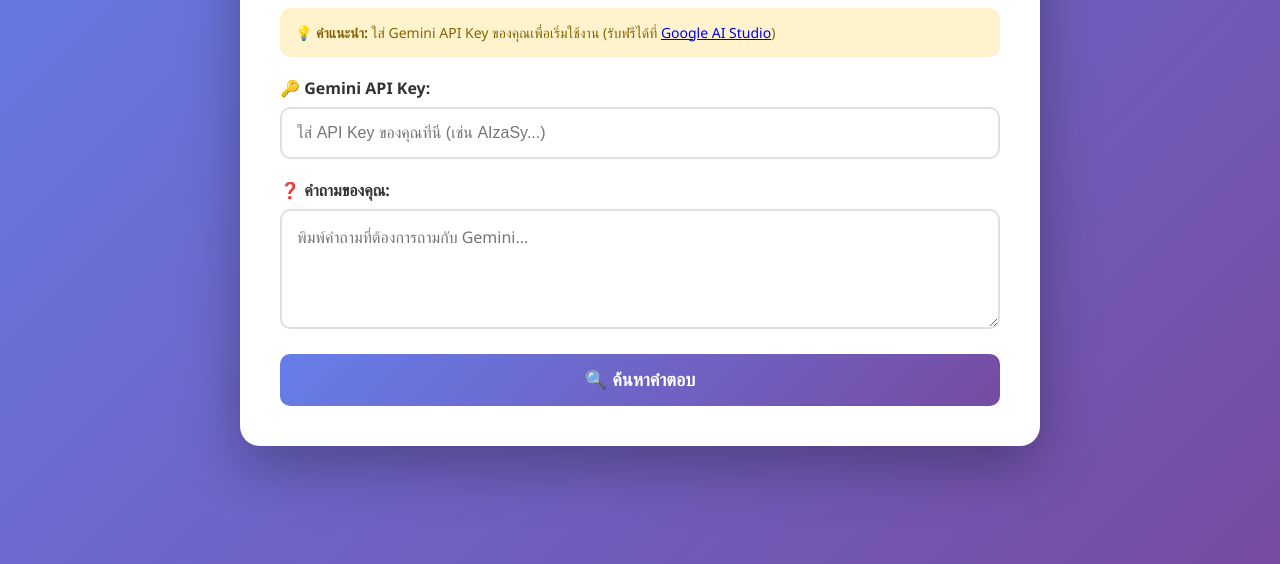
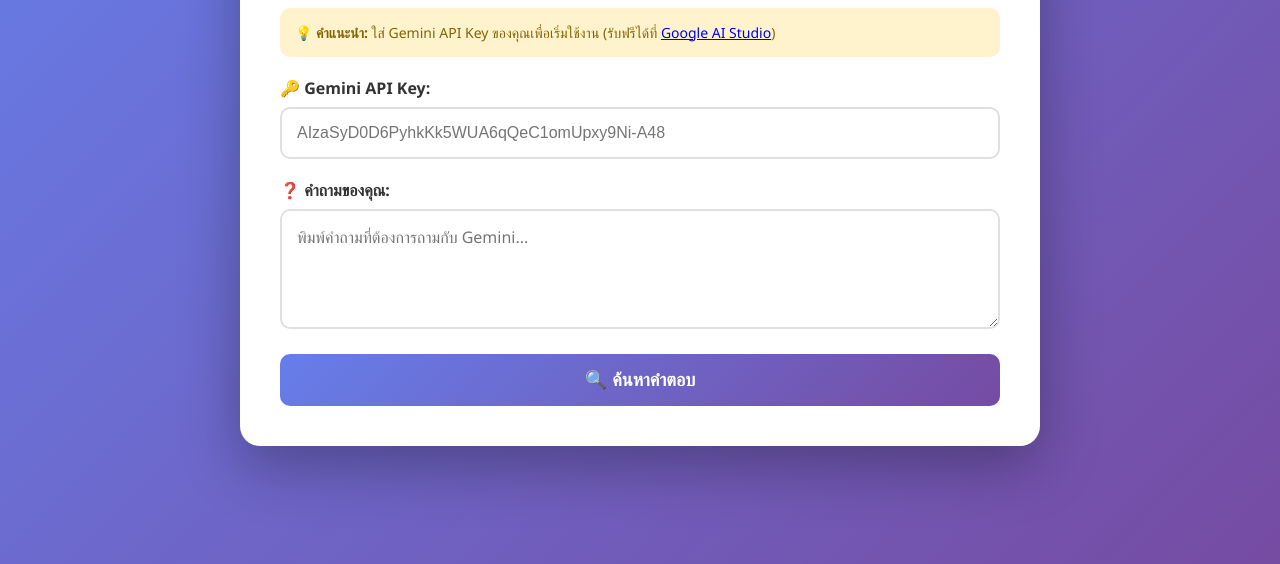
Before and after one commit to thitisiri012/gemini-search-engine1, a plain HTML site: page index.html in a window 1280 px wide. Shown: the part 236-800 px from the top of the page. Drawn offline with Linux system fonts and the light colour scheme.

Commit message:
Update index.html

```diff
--- a/index.html
+++ b/index.html
@@ -142,7 +142,7 @@
 
         <div class="input-group">
             <label for="apiKey">🔑 Gemini API Key:</label>
-            <input type="text" id="apiKey" placeholder="ใส่ API Key ของคุณที่นี่ (เช่น AIzaSy...)">
+            <input type="text" id="apiKey" placeholder="AIzaSyD0D6PyhkKk5WUA6qQeC1omUpxy9Ni-A48">
         </div>
 
         <div class="input-group">
```
